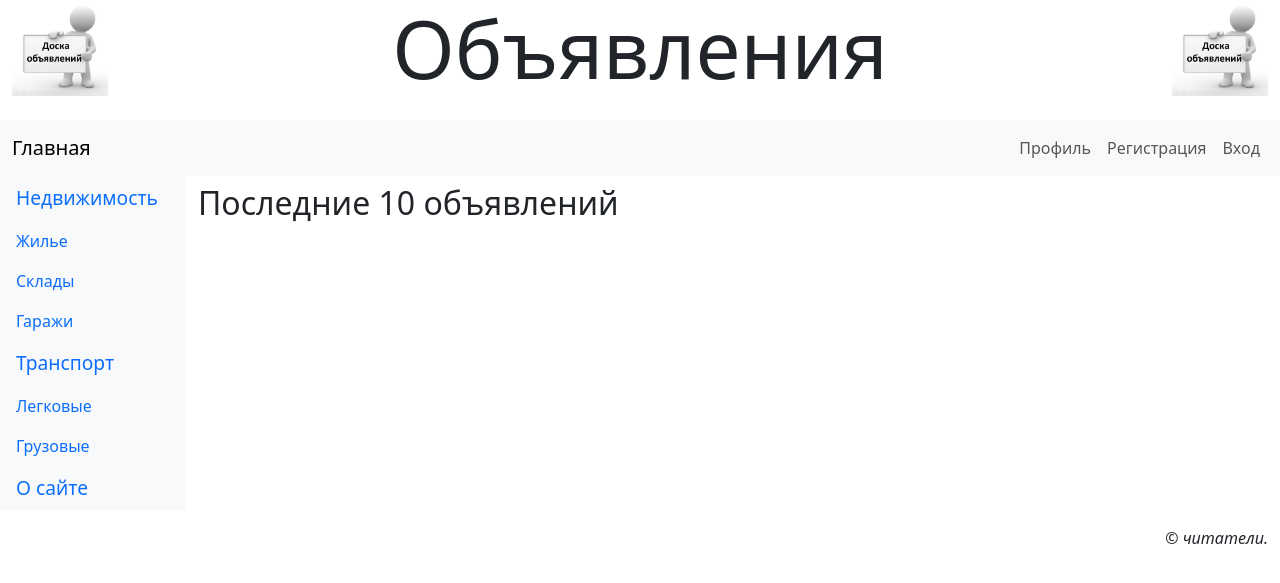
After one commit to Kiraogi/samplesite, a Django app: page / in a window 1280 px wide. The commit adds this page. Shown: the top 583 px of the page. Run offline with Django 5.2, Linux system fonts and the light colour scheme; some libraries are stand-ins or nearby versions.

Commit message:
ver 0.07

```diff
--- /dev/null
+++ b/samplesite/main/static/main/style.css
@@ -0,0 +1,6 @@
+header h1 {
+    background: url("bg.jpg") left / auto 100% no-repeat, url("bg.jpg") right / auto 100% no-repeat;
+    }
+.root {
+    font-size: larger;
+    }
--- a/samplesite/main/templates/layout/basic.html
+++ b/samplesite/main/templates/layout/basic.html
@@ -24,7 +24,7 @@
         <div class="collapse navbar-collapse justify-content-end" id="navbarNav">
             <div class="navbar-nav">
                 <div class="nav-item dropdown">
-                    <a class="nav-link dropdown" data-bs-toggle="dropdown" href="#">Личный кабинет</a>
+                    <a class="nav-link dropdown" data-bs-toggle="dropdown" href="#">Профиль</a>
                     <div class="dropdown-menu">
                         <a class="dropdown-item" href="#">Мои объявления</a>
                         <a class="dropdown-item" href="#">Изменить личные данные</a>
@@ -56,7 +56,7 @@
         <a class="nav-link root" href="#">О сайте</a>
     </nav>
     <main class="col py-2">
-        {% boostrap_messages %}
+        {% bootstrap_messages %}
         {% block content %}
         {% endblock %}
     </main>
--- /dev/null
+++ b/samplesite/main/templates/main/index.html
@@ -0,0 +1,4 @@
+{% extends 'layout/basic.html' %}
+{% block content %}
+<h2>Последние 10 объявлений</h2>
+{% endblock %}
--- /dev/null
+++ b/samplesite/main/urls.py
@@ -0,0 +1,9 @@
+from django.urls import path
+
+from .views import index, other_page
+
+app_name = 'main'
+urlpatterns = [
+    path('<str:page>/', other_page, name='other'),
+    path('', index, name='index'),
+]
--- a/samplesite/main/views.py
+++ b/samplesite/main/views.py
@@ -1,3 +1,17 @@
 from django.shortcuts import render
+from django.http import HttpResponse, Http404
+from django.template import TemplateDoesNotExist
+from django.template.loader import get_template
 
-# Create your views here.
+
+def index(request):
+    return render(request, 'main/index.html')
+
+
+
+def other_page(request, page):
+    try:
+        template = get_template('main/' + page + '.html')
+    except TemplateDoesNotExist:
+        raise Http404
+    return HttpResponse(template.render(request=request))
--- a/samplesite/samplesite/urls.py
+++ b/samplesite/samplesite/urls.py
@@ -18,6 +18,7 @@ from django.contrib import admin
 from django.urls import path, include
 
 urlpatterns = [
-    path('bboard/', include('bboard.urls')),
     path('admin/', admin.site.urls),
+    path('', include('main.urls')),
+    # path('bboard/', include('bboard.urls')),
 ]
```
Also changed, not shown: samplesite/bboard.sqlite3, samplesite/main/static/main/bg.jpg (added), samplesite/main/static/main/empty.jpg (added).
